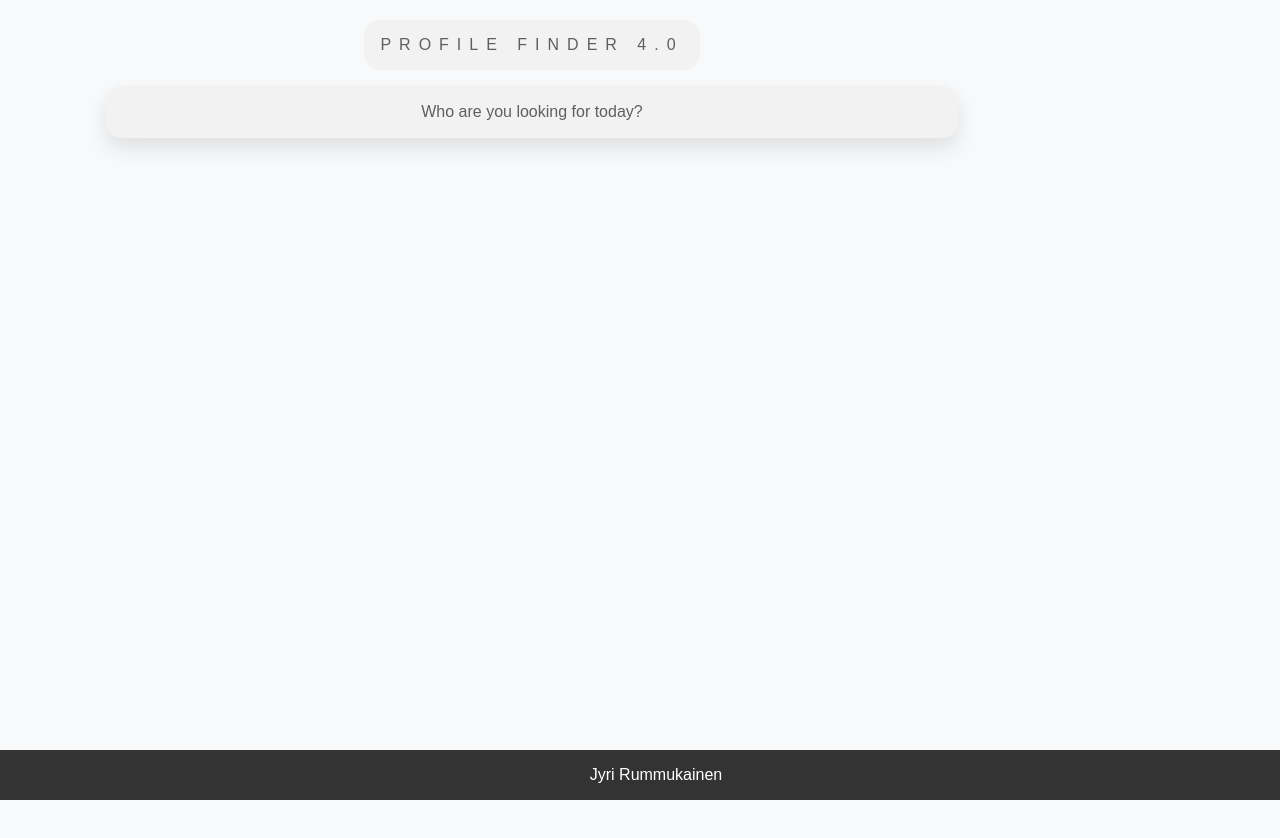
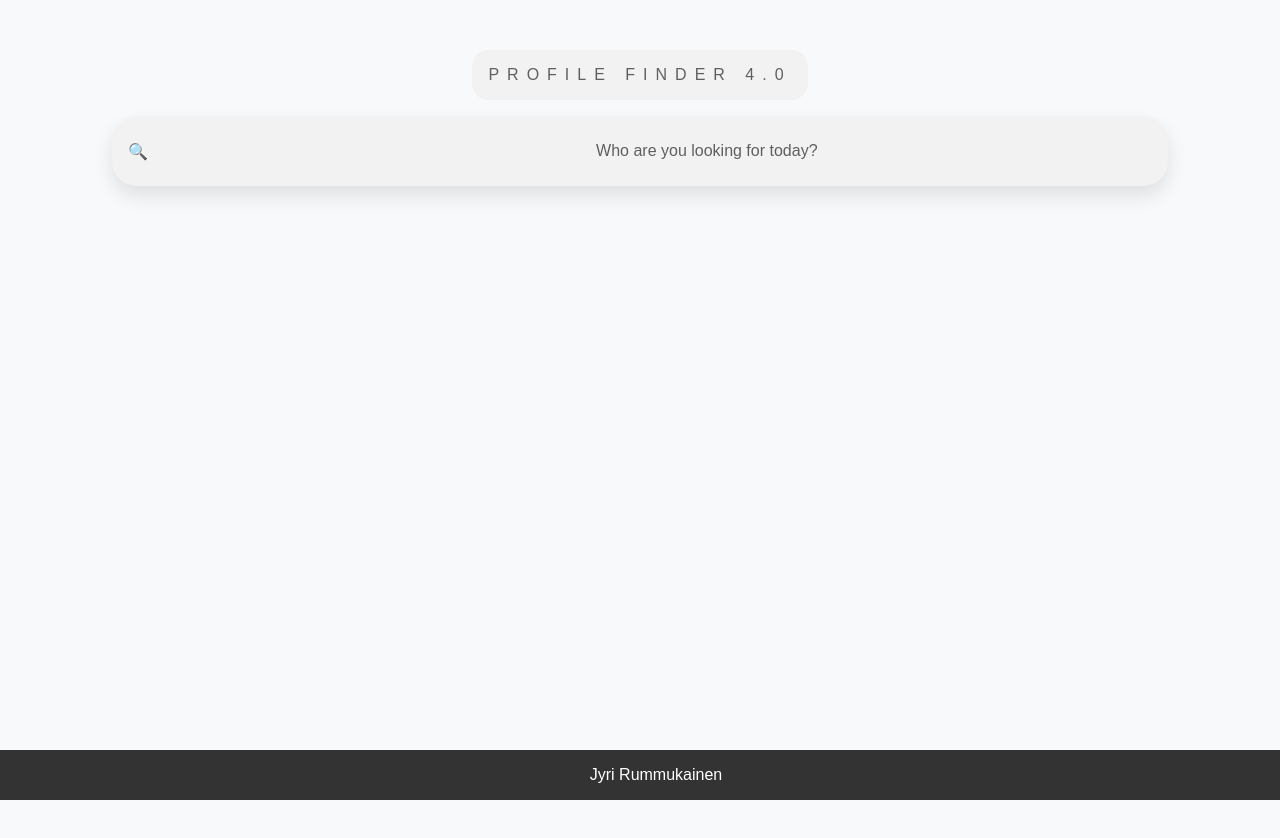
Before and after one commit to jyeri/TrainEffective_JR_vercel, a React (Vite) app in the folder GithubApiSearch/: page / in a window 1280 px wide. Shown: the top 838 px of the page. Built offline with nearby package versions, Linux system fonts and the light colour scheme.

Commit message:
vercel 5.0

```diff
--- a/GithubApiSearch/src/App.css
+++ b/GithubApiSearch/src/App.css
@@ -11,36 +11,12 @@ body {
   background-color: #f8f9fa;
 }
 
-/* Styles for h1 elements */
-h1 {
-  /* Set the color to black */
-  color: #000000;
-  /* Set the font family to 'Courier New', with Courier, monospace, and sans-serif as fallbacks */
-  font-family: 'Courier New', Courier, monospace, sans-serif;
-  /* Set the font style to normal and the font weight to bold */
-  font-style: normal;
-  font-weight: bold;
-  /* Set the width to 100% for smaller screens and limit the maximum width to 600px */
-  width: 100%;
-  max-width: 600px;
-  /* Center the element horizontally */
-  margin: 0 auto;
-}
-
 /* Styles for elements with the class of .App */
 .App {
-  /* Set the height and width to 100% for smaller screens and limit the maximum width to 80% */
-  height: 100%;
-  max-height: 80%;
-  width: 100%;
-  max-width: 80%;
-  /* Use flexbox for layout */
   display: flex;
   flex-direction: column;
   align-items: center;
   justify-content: center;
-  /* Center the text */
-  text-align: center;
-  /* Add some padding */
-  padding: 20px;
+  min-height: 100vh;
+  text-align: center; /* This centers the text inside the container */
 }
--- a/GithubApiSearch/src/components/Header.css
+++ b/GithubApiSearch/src/components/Header.css
@@ -3,6 +3,7 @@
 .Header-text {
     color: #5f5f5f; /* Change the color */
     text-align: center; /* Center the text */
+    margin-top: 50px;
     padding: 1em; /* Add some padding */
     background-color: #f2f2f2; /* Add a background color */
     border-radius: 1em; /* Round the corners */
@@ -15,3 +16,17 @@
   .Header-text:hover {
     color: #000000; /* Change the color on hover */
   }
+
+  /* If the width of the viewport is 600px or less, set the margin-top to 20px */
+  @media (max-width: 600px) {
+    .Header-text {
+      margin-top: 20px;
+    }
+  }
+
+  /* If the width of the viewport is 900px or less, set the margin-top to 30px */
+  @media (max-width: 900px) {
+    .Header-text {
+      margin-top: 30px;
+    }
+  }
--- a/GithubApiSearch/src/components/SearchInput.css
+++ b/GithubApiSearch/src/components/SearchInput.css
@@ -1,26 +1,30 @@
-/* SearchInput.css */
+.input-container {
+  width: 80%;
+  background-color: #f2f2f2;
+  padding: 1em;
+  margin: 1em auto;
+  border-radius: 25px;
+  box-shadow: 0px 10px 20px rgba(0, 0, 0, 0.1);
+  display: flex;
+  justify-content: space-between; /* Change from center to space-between to accommodate the search icon */
+  align-items: center;
+}
 
-.input-container {
-  width: 80%; /* Set the width */
-  background-color: #f2f2f2; /* Add a background color */
-  padding: 1em; /* Increase padding */
-  margin: 1em auto; /* Increase margin to add more separation */
-  border-radius: 1em; /* Round the corners */
-  box-shadow: 0px 10px 20px rgba(0, 0, 0, 0.1); /* Add a shadow for a 3D effect */
-  display: flex; /* Use flexbox to center the input */
-  justify-content: center; /* Center the input horizontally */
-  align-items: center; /* Center the input vertically */
+.input-container span {
+  padding-right: 10px; /* Add some padding to the right of the search icon */
 }
 
 .input-container input {
-  width: 90%; /* Set the width of the input to be 90% of the container */
-  font-size: 1em; /* Increase font size */
-  border: none; /* Remove the border */
-  outline: none; /* Remove the outline */
+  width: 85%; /* Reduce width to accommodate the search icon */
+  font-size: 1em;
+  border: none;
+  outline: none;
   background-color: transparent;
   text-align: center;
+  border-radius: 20px;
+  padding: 10px;
 }
 
 .input-container input::placeholder {
-  color: #5f5f5f; /* Change the color of the placeholder text */
+  color: #5f5f5f;
 }
--- a/GithubApiSearch/src/components/SearchInput.jsx
+++ b/GithubApiSearch/src/components/SearchInput.jsx
@@ -13,6 +13,7 @@ function SearchInput({ setSearchQuery }) {
   // Render the SearchInput component
   return (
     <div className="input-container">
+      <span role="img" aria-label="search">🔍</span> {/* Add search icon */}
       {/* Input field for searching GitHub users. The onChange event handler calls the handleInputChange function. */}
       <input type="text" placeholder="Who are you looking for today?" onChange={handleInputChange} />
     </div>
--- a/GithubApiSearch/src/components/SingleUser.css
+++ b/GithubApiSearch/src/components/SingleUser.css
@@ -15,3 +15,7 @@ li {
     padding: 0.5em; /* Reduce padding on smaller screens */
   }
 }
+
+.username .highlight {
+  font-weight: bold;
+}
--- a/GithubApiSearch/src/components/SingleUser.jsx
+++ b/GithubApiSearch/src/components/SingleUser.jsx
@@ -3,7 +3,13 @@ import React from 'react';
 import './SingleUser.css';
 
 // SingleUser component
-const SingleUser = ({user}) => {
+const SingleUser = ({user, searchQuery}) => {
+  const username = user.login;
+  const queryIndex = username.toLowerCase().indexOf(searchQuery.toLowerCase());
+  const beforeMatch = username.slice(0, queryIndex);
+  const match = username.slice(queryIndex, queryIndex + searchQuery.length);
+  const afterMatch = username.slice(queryIndex + searchQuery.length);
+
   // Render the SingleUser component
   return (
     <li>
@@ -13,7 +19,11 @@ const SingleUser = ({user}) => {
             {/* User's avatar. The alt attribute provides alternative text for users who can't see the image. */}
             <img src={user.avatar_url} alt={user.login} className="avatar" />
             {/* User's username */}
-            <span className="username">{user.login}</span>
+            <span className="username">
+              <span>{beforeMatch}</span>
+              <span className="highlight">{match}</span>
+              <span>{afterMatch}</span>
+            </span>
         </a>
     </li>
   )
--- a/GithubApiSearch/src/components/UserList.css
+++ b/GithubApiSearch/src/components/UserList.css
@@ -41,6 +41,7 @@
   right: 0;
   margin: 0 auto;
   z-index: 1;
+  text-decoration: none; /* REMOVE UNDERLINING IN LINKS */
 }
 
 /* list of the results, transition to make change to bw smoother */
@@ -88,3 +89,7 @@ li:last-child {
   color: #333;
 
 }
+
+a {
+  text-decoration: none; /* REMOVE UNDERLINING IN LINKS */
+}
--- a/GithubApiSearch/src/components/UserList.jsx
+++ b/GithubApiSearch/src/components/UserList.jsx
@@ -9,7 +9,6 @@ function UserList({ searchQuery }) {
   const [error, setError] = useState(null);
   const [showTypeahead, setShowTypeahead] = useState(false); // Add state for controlling visibility of typeahead
 
-  // https://www.altcademy.com/blog/how-to-throw-an-error-in-javascript/
   // useEffect hook to fetch data when searchQuery changes
   useEffect(() => {
     const fetchData = async () => {
@@ -22,8 +21,10 @@ function UserList({ searchQuery }) {
             throw new Error(`Failed to fetch data: Try again in one minute.`);
           }
           const data = await response.json();
-          // Update the users state with the first 20 users from the response, just because showing all users is not practical
-          setUsers(data.items.slice(0, 20));
+          // Filter the users to only include those whose username contains the search query
+          const matches = data.items.filter(user => user.login.toLowerCase().includes(searchQuery.toLowerCase()));
+          // Update the users state with the matches
+          setUsers(matches);
           // Clear the error state
           setError(null);
           // Show the typeahead
@@ -56,7 +57,7 @@ function UserList({ searchQuery }) {
         <ul className="user-results">
           {/* Map over the users state and render a SingleUser component for each user */}
           {users.map(user => (
-            <SingleUser key={user.id} user={user} />
+            <SingleUser key={user.id} user={user} searchQuery={searchQuery} />
           ))}
         </ul>
       )}
```
Also changed, not shown: 1 other file (tests, documents, lock files or other folders).
